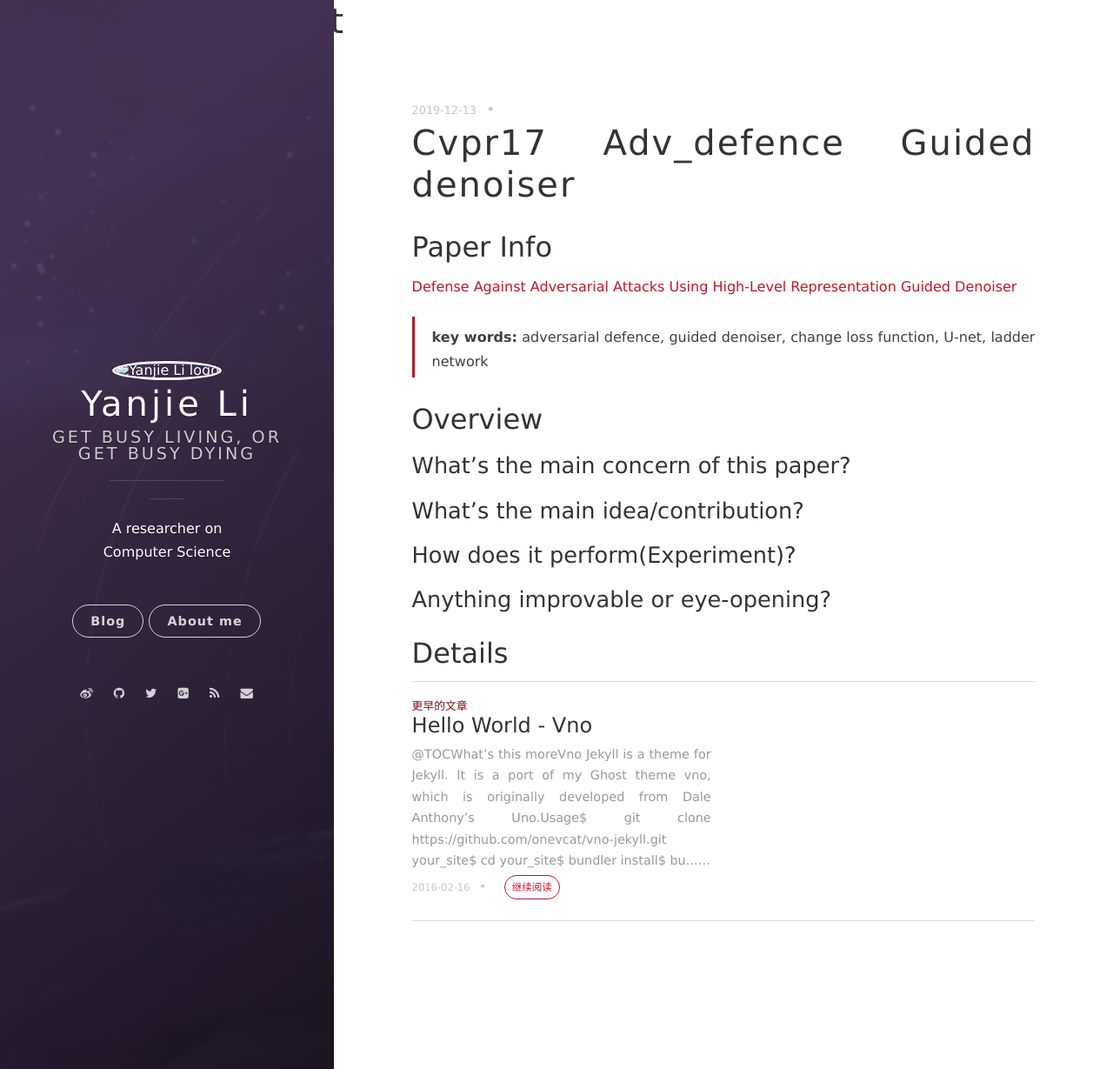
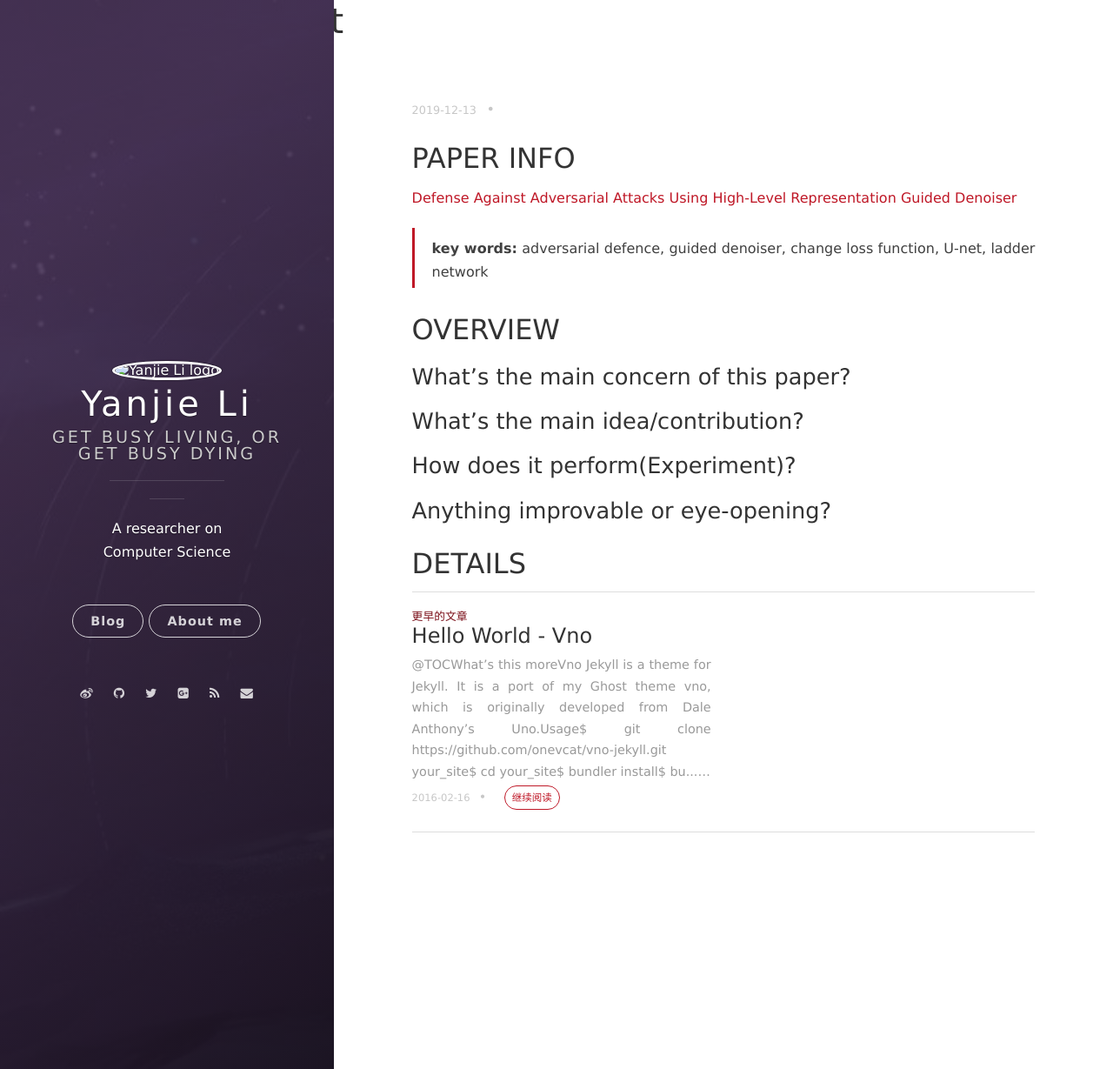
Before and after one commit to leeyegy/leeyegy.github.io, a Jekyll site: the page built from _posts/2019-12-13-CVPR17-Adv_defence-Guided Denoiser.markdown, in a window 1280 px wide and 1229 px high. Shown: the whole window at 87% size. Built offline with Jekyll 4.4.1, drawn with Linux system fonts in a browser that asks for light colours; nearby versions of some CDN libraries; our own code applies the rules of GitHub Pages for plain Markdown files; comment, search, counter and statistics services are not loaded; some of the changed lines change nothing that is shown.

Commit message:
Update 2019-12-13-CVPR17-Adv_defence-Guided Denoiser.markdown

```diff
--- a/_posts/2019-12-13-CVPR17-Adv_defence-Guided Denoiser.markdown
+++ b/_posts/2019-12-13-CVPR17-Adv_defence-Guided Denoiser.markdown
@@ -1,12 +1,18 @@
-## Paper Info
+---
+layout: post
+title: CVPR18: ADV_DEFENCE-Guided Denoiser
+date: 2019-12-13 16:63:24.000000000 +09:00
+---
+
+## PAPER INFO
 [Defense Against Adversarial Attacks Using High-Level Representation Guided Denoiser](https://arxiv.org/abs/1712.02976)
 
 >**key words:** adversarial defence, guided denoiser, change loss function, U-net, ladder network
 
-## Overview
+## OVERVIEW
 ### What's the main concern of this paper?
 ### What's the main idea/contribution?
 ### How does it perform(Experiment)?
 ### Anything improvable or eye-opening?
 
-## Details
+## DETAILS
```
